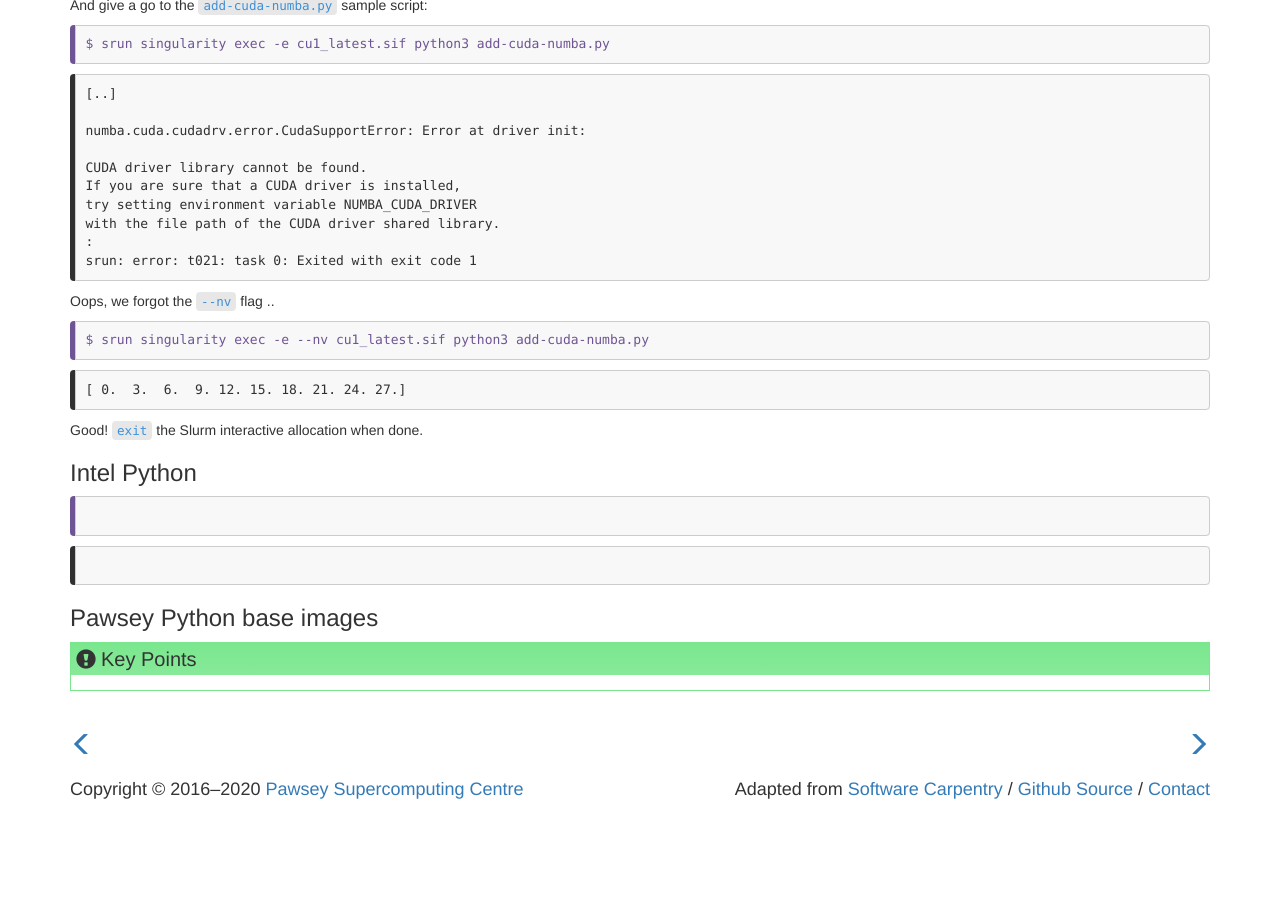
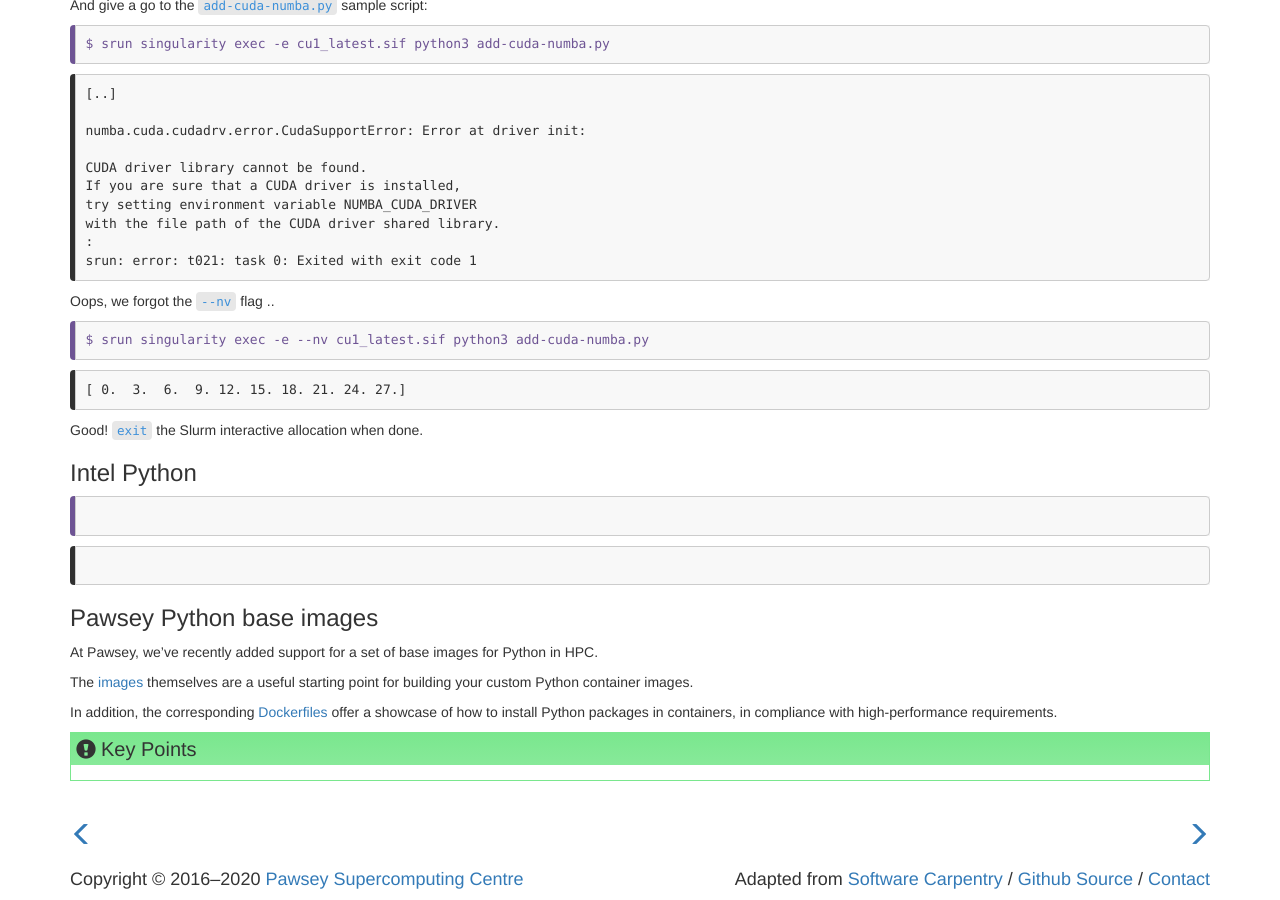
Before and after one commit to PawseySC/containers-astro-python-workshop, a Jekyll site: the page built from _episodes/2.hpc.md, in a window 1280 px wide and 900 px high, scrolled down 11740 px. Built offline with Jekyll 4.4.1, drawn with Linux system fonts in a browser that asks for light colours; before the commit the page ends 12550 px from its top, so only the background shows below that.

Commit message:
ep 2 Pawsey images

```diff
--- a/_episodes/2.hpc.md
+++ b/_episodes/2.hpc.md
@@ -683,3 +683,9 @@ Good!  `exit` the Slurm interactive allocation when done.
 
 
 ### Pawsey Python base images
+
+At Pawsey, we've recently added support for a set of base images for Python in HPC.
+
+The [images](https://hub.docker.com/repository/docker/pawsey/hpc-python) themselves are a useful starting point for building your custom Python container images.
+
+In addition, the corresponding [Dockerfiles](https://github.com/PawseySC/pawsey-containers/tree/master/hpc-python) offer a showcase of how to install Python packages in containers, in compliance with high-performance requirements.
```
